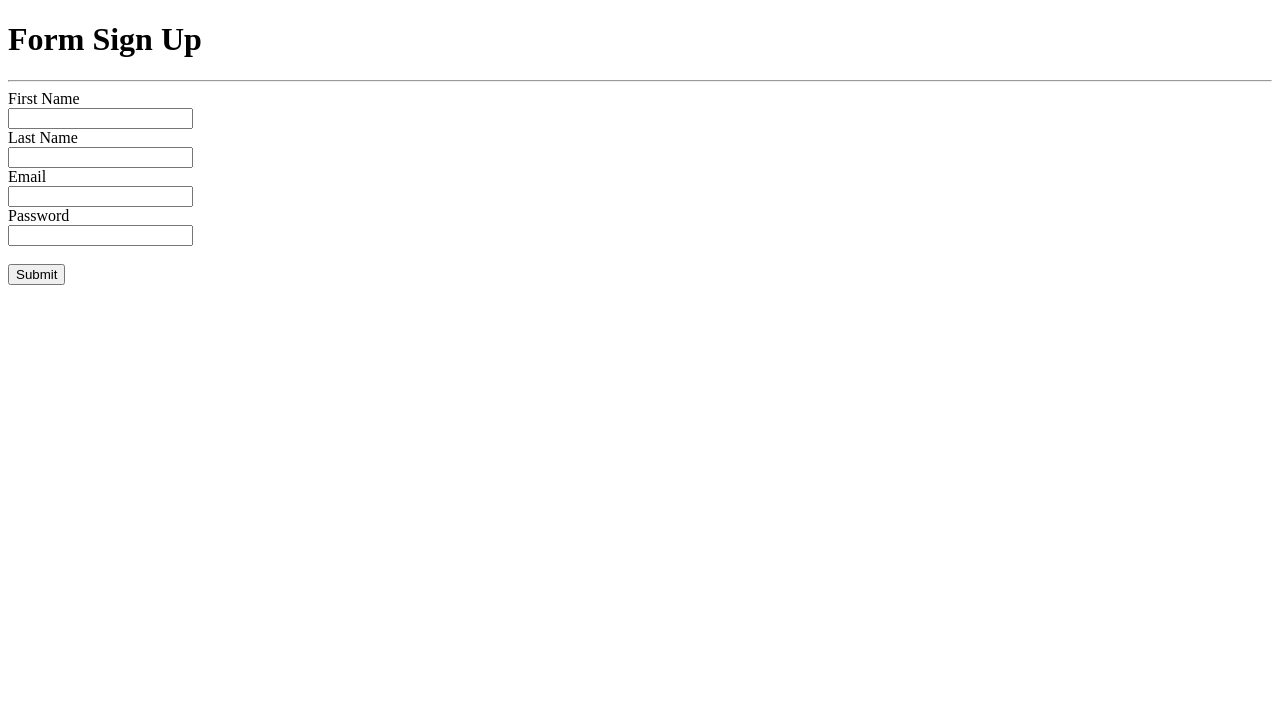
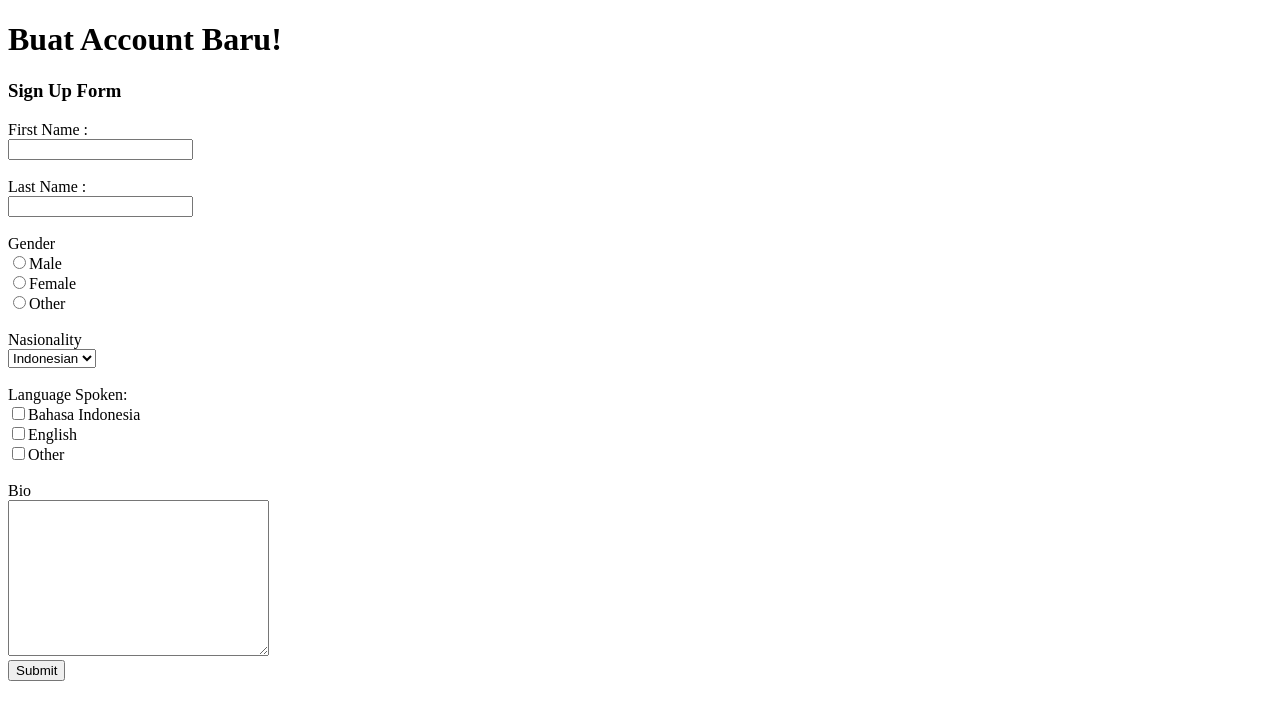
Before and after one commit to Rizkyandika123/qe_i-putu-rizky-andika, a plain HTML site: page 18_Web Programming/praktikum/form.html in a window 1280 px wide. Drawn offline with Linux system fonts and the light colour scheme.

Commit message:
Memperbaiki tugas web programming

```diff
--- a/18_Web Programming/praktikum/form.html
+++ b/18_Web Programming/praktikum/form.html
@@ -7,19 +7,39 @@
     <title>Form Sign Up</title>
   </head>
   <body>
-    <h1>Form Sign Up</h1>
-    <hr />
+    <h1>Buat Account Baru!</h1>
 
-    <form action="selesai.html">
-        <label for="">First Name</label><br>
-        <Input type="text"></Input><br>
-        <label for="">Last Name</label><br>
-        <Input type="text"></Input><br>
-        <label for="">Email</label><br>
-        <Input type="email"></Input><br>
-        <label for="">Password</label><br>
-        <Input type="password"></Input><br><br>
-        <input type="submit" >
+    <h3>Sign Up Form</h3>
+    <form action="welcome.html">
+        <label for="">First Name :</label><br>
+        <Input type="text"></Input><br><br>
+        <label for="">Last Name :</label><br>
+        <Input type="text"></Input><br><br>
+
+        <label for="">Gender</label><br>
+        <input type="radio">Male </input><br>
+        <input type="radio">Female </input><br>
+        <input type="radio">Other </input><br><br>
+
+        <label for="">Nasionality</label><br>
+        <select name="" id="">
+          <option value="">Indonesian</option>
+          <option value="">Brazilian</option>
+        </select><br><br>
+
+        <label for="">Language Spoken:</label><br>
+        <input type="checkbox">Bahasa Indonesia </input><br>
+        <input type="checkbox">English </input><br>
+        <input type="checkbox">Other </input><br><br>
+
+        <label for="">Bio</label><br>
+        <textarea name="" id="" cols="30" rows="10"></textarea><br>
+        <input type="submit"></input>
+
+
+
+
+
     </form>
   </body>
 </html>
```
Also changed, not shown: 18_Web Programming/praktikum/welcome.html (renamed from 18_Web Programming/praktikum/selesai.html, +2 -1 lines).
